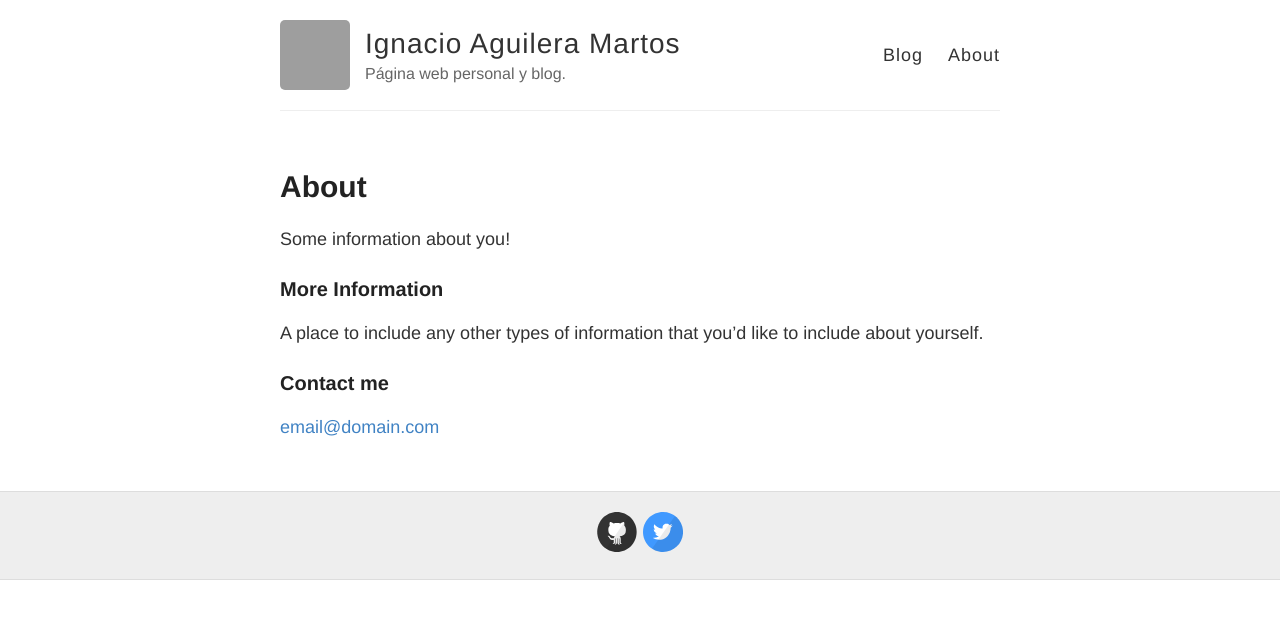
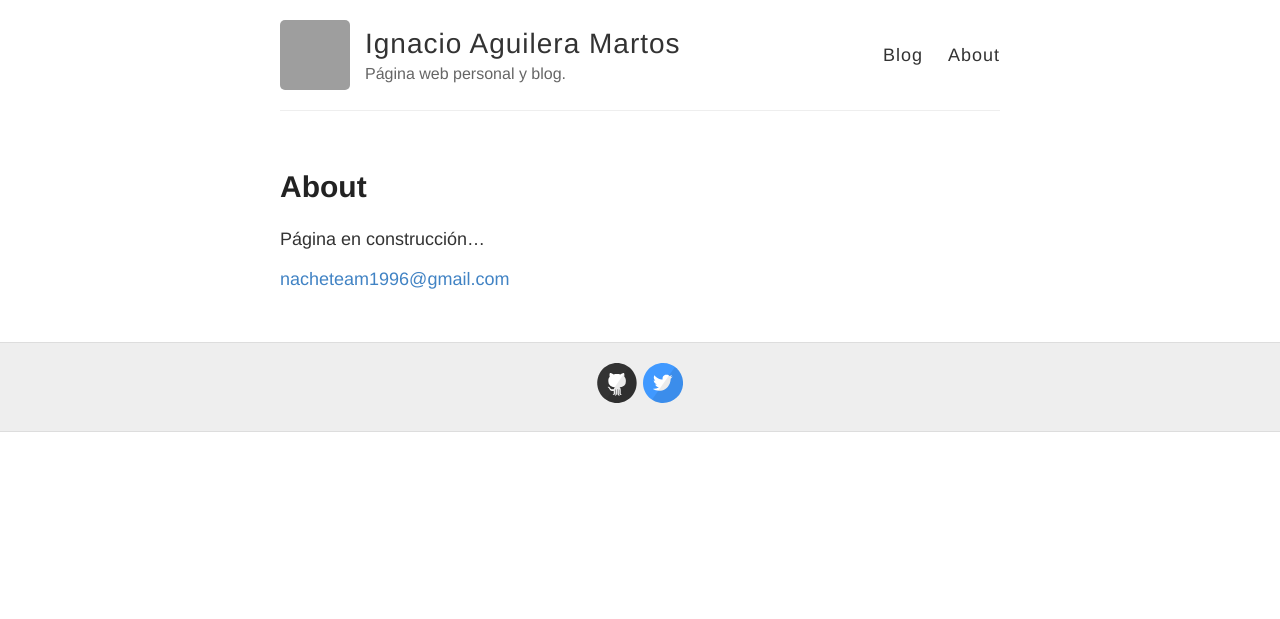
Before and after one commit to nacheteam/nacheteam.github.io, a Jekyll site: the page built from about.md, in a window 1280 px wide. Shown: the top 619 px of the page. Built offline with Jekyll 4.4.1, drawn with Linux system fonts in a browser that asks for light colours; grey boxes are pictures that could not be loaded.

Commit message:
Nueva página about

```diff
--- a/about.md
+++ b/about.md
@@ -4,12 +4,6 @@ title: About
 permalink: /about/
 ---
 
-Some information about you!
+Página en construcción...
 
-### More Information
-
-A place to include any other types of information that you'd like to include about yourself.
-
-### Contact me
-
-[email@domain.com](mailto:email@domain.com)
+[nacheteam1996@gmail.com](mailto:nacheteam1996@gmail.com)
```
